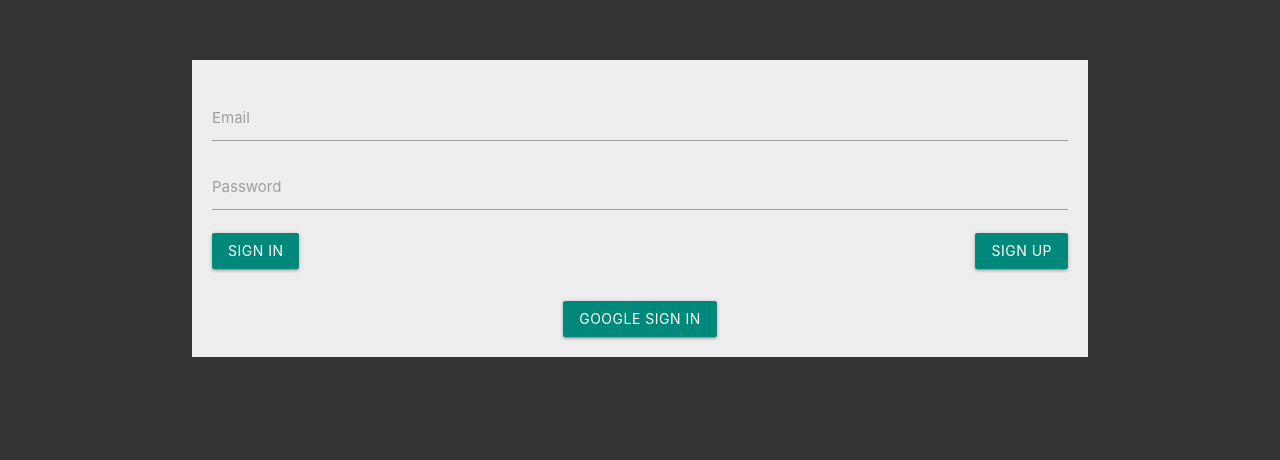
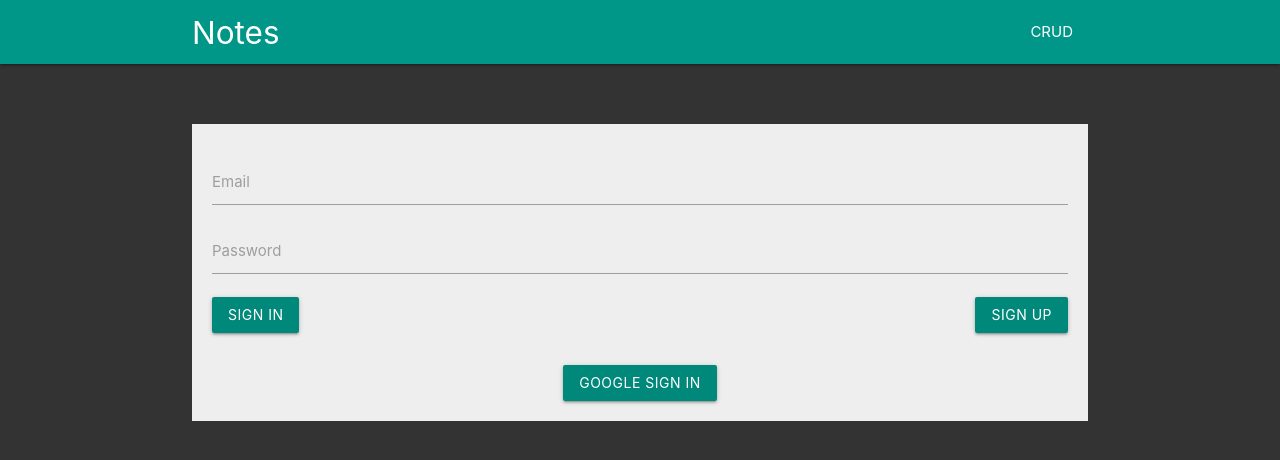
Before and after one commit to phelanjo/cs493, a React (Create React App) app in the folder cs493-notes/: page / in a window 1280 px wide. Shown: the top 460 px of the page. Built offline with nearby package versions, Linux system fonts and the light colour scheme; no server answers.

Commit message:
Create NavBar with CRUD link

```diff
--- a/cs493-notes/src/App.js
+++ b/cs493-notes/src/App.js
@@ -2,6 +2,8 @@ import React from 'react';
 import { BrowserRouter, Switch, Route } from 'react-router-dom'
 
 import Dashboard from './components/Dashboard'
+import Navbar from './components/Navbar'
+
 import SignIn from './auth/SignIn'
 import SignUp from './auth/SignUp'
 
@@ -9,6 +11,7 @@ function App() {
   return (
     <BrowserRouter>
       <div className="App">
+        <Navbar />
         <Switch>
           <Route exact path='/' component={SignIn} />
           <Route path='/dashboard' component={Dashboard} />
--- /dev/null
+++ b/cs493-notes/src/components/Navbar.js
@@ -0,0 +1,17 @@
+import React from 'react'
+import { Link } from 'react-router-dom'
+
+const Navbar = () => {
+  return (
+    <nav className="nav-wrapper teal dearken-1">
+      <div className="container">
+        <h5 className="brand-logo">Notes</h5>
+        <ul className="right">
+          <li><Link to="/crud">CRUD</Link></li>
+        </ul>
+      </div>
+    </nav>
+  )
+}
+
+export default Navbar
```
